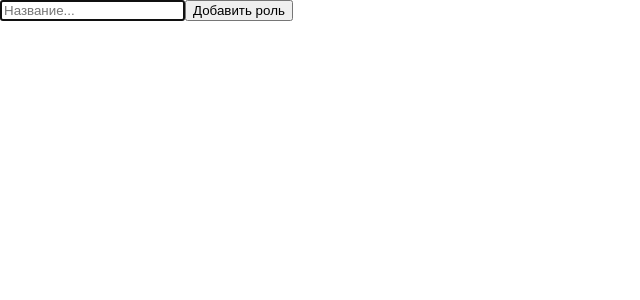
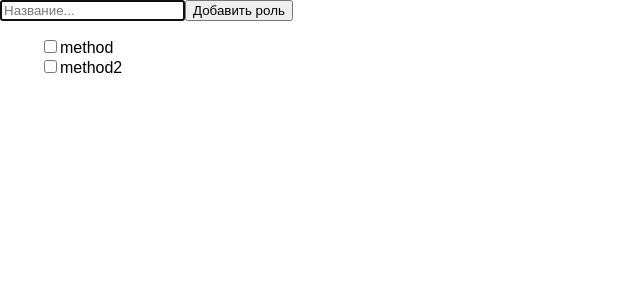
Before and after one commit to Peccansy/roles-editor, a React (Create React App) app: page / in a window 1280 px wide. Shown: the top 300 px of the page, without its empty margins (0-640 px from the left). Built offline with nearby package versions, Linux system fonts and the light colour scheme.

Commit message:
Methods representation and containers

```diff
--- a/src/App.js
+++ b/src/App.js
@@ -1,6 +1,7 @@
 import React, { Component } from 'react';
 import AddRole from './components/AddRole';
 import VisibleRoles from './components/VisibleRoles';
+import VisibleMethods from './components/VisibleMethods';
 import './App.css';
 
 class App extends Component {
@@ -9,6 +10,7 @@ class App extends Component {
         <div>
             <AddRole />
             <VisibleRoles />
+            <VisibleMethods />
         </div>
     );
   }
--- a/src/actions/creators.js
+++ b/src/actions/creators.js
@@ -1,9 +1,11 @@
 import * as types from './types';
+
+let idCounter = 0;
 
 export const deleteRole = (id) => {
     return {type: types.ROLE_DELETE, id}
 };
 
 export const addRole = (name) => {
-    return { type: types.ROLE_ADD, name };
+    return {type: types.ROLE_ADD, name, id: idCounter++};
 };
--- /dev/null
+++ b/src/components/MethodsItem/MethodsItem.js
@@ -0,0 +1,14 @@
+import React from 'react';
+
+const MethodsItem = ({name, id, onCheckChange, isChecked}) => {
+  return (
+      <div>
+          <label>
+              <input checked={isChecked} onChange={(e) => onCheckChange(id, e.checked)} type="checkbox"/>
+              {name}
+          </label>
+      </div>
+  )
+};
+
+export default MethodsItem;
--- /dev/null
+++ b/src/components/MethodsItem/index.js
@@ -0,0 +1 @@
+export { default } from './MethodsItem';
--- /dev/null
+++ b/src/components/MethodsList/MethodsList.js
@@ -0,0 +1,23 @@
+import React from 'react';
+import MethodsItem from '../MethodsItem';
+
+const isChecked = (itemId, ids) => {
+    return ids.some(id => id === itemId);
+};
+
+const MethodsList = ({methods, checkedIds, onCheckChange}) => {
+    const items = methods.map(method =>
+        (
+            <MethodsItem key={method.id}
+                         name={method.name}
+                         isChecked={isChecked(method.id, checkedIds)}
+                         id={method.id}
+                         onCheckChange={onCheckChange}/>
+        ));
+    return (
+        <ul>
+            {items}
+        </ul>
+    )
+};
+export default MethodsList;
--- /dev/null
+++ b/src/components/MethodsList/index.js
@@ -0,0 +1 @@
+export { default } from './MethodsList';
--- /dev/null
+++ b/src/components/VisibleMethods/VisibleMethods.js
@@ -0,0 +1,38 @@
+import React, {Component} from 'react';
+import {connect} from 'react-redux';
+import MethodsList from '../MethodsList';
+
+const mapStateToProps = (state, ownProps) => {
+    // const curr = state.selectedRoleId || 1;
+    // const checkedIds = state.roleMethods.filter(rm => rm.roleId === curr);
+    return Object.assign({checkedIds: []}, ownProps);
+};
+
+const mapDispatchToProps = (dispatch) => {
+    return {
+        onCheckChange(id) {
+            dispatch({type: 'mock'});
+            console.log(id);
+        }
+    }
+};
+
+const HOC = connect(mapStateToProps, mapDispatchToProps)(MethodsList);
+
+class VisibleMethods extends Component {
+    constructor() {
+        super();
+        this.state = {methods: []};
+    }
+
+    componentDidMount() {
+        const methods = [{id: 1, name: 'method'}, {id: 2, name: 'method2'}]; // get data from server, indexedDB etc...
+        this.setState({methods});
+    }
+
+    render() {
+        return <HOC methods={this.state.methods}/>
+    }
+}
+
+export default VisibleMethods;
--- /dev/null
+++ b/src/components/VisibleMethods/index.js
@@ -0,0 +1 @@
+export {default} from './VisibleMethods';
--- a/src/reducers/rolesReducer/index.js
+++ b/src/reducers/rolesReducer/index.js
@@ -1,11 +1,9 @@
-import { ROLE_DELETE, ROLE_ADD } from "../../actions/types";
-
-let idCounter = 0;
+import {ROLE_DELETE, ROLE_ADD} from "../../actions/types";
 
 const rolesReducer = (state = [], action) => {
     switch (action.type) {
         case ROLE_ADD:
-            return [...state, { id: idCounter++, name: action.name }];
+            return [...state, {id: action.id, name: action.name}];
         case ROLE_DELETE:
             return state.filter(r => r.id !== action.id);
         default:
@@ -13,4 +11,4 @@ const rolesReducer = (state = [], action) => {
     }
 };
 
-export default rolesReducer
+export default rolesReducer;
```
